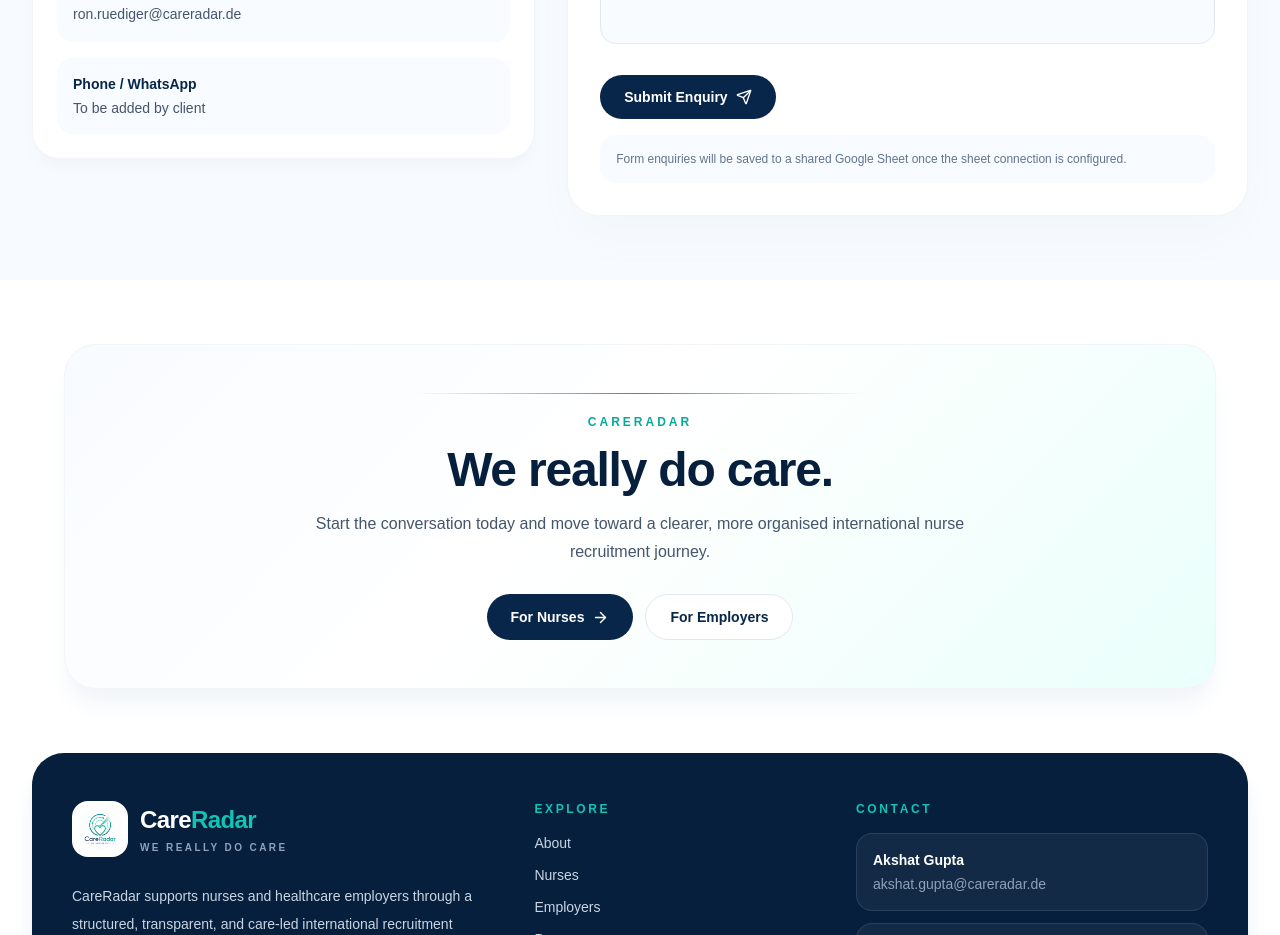
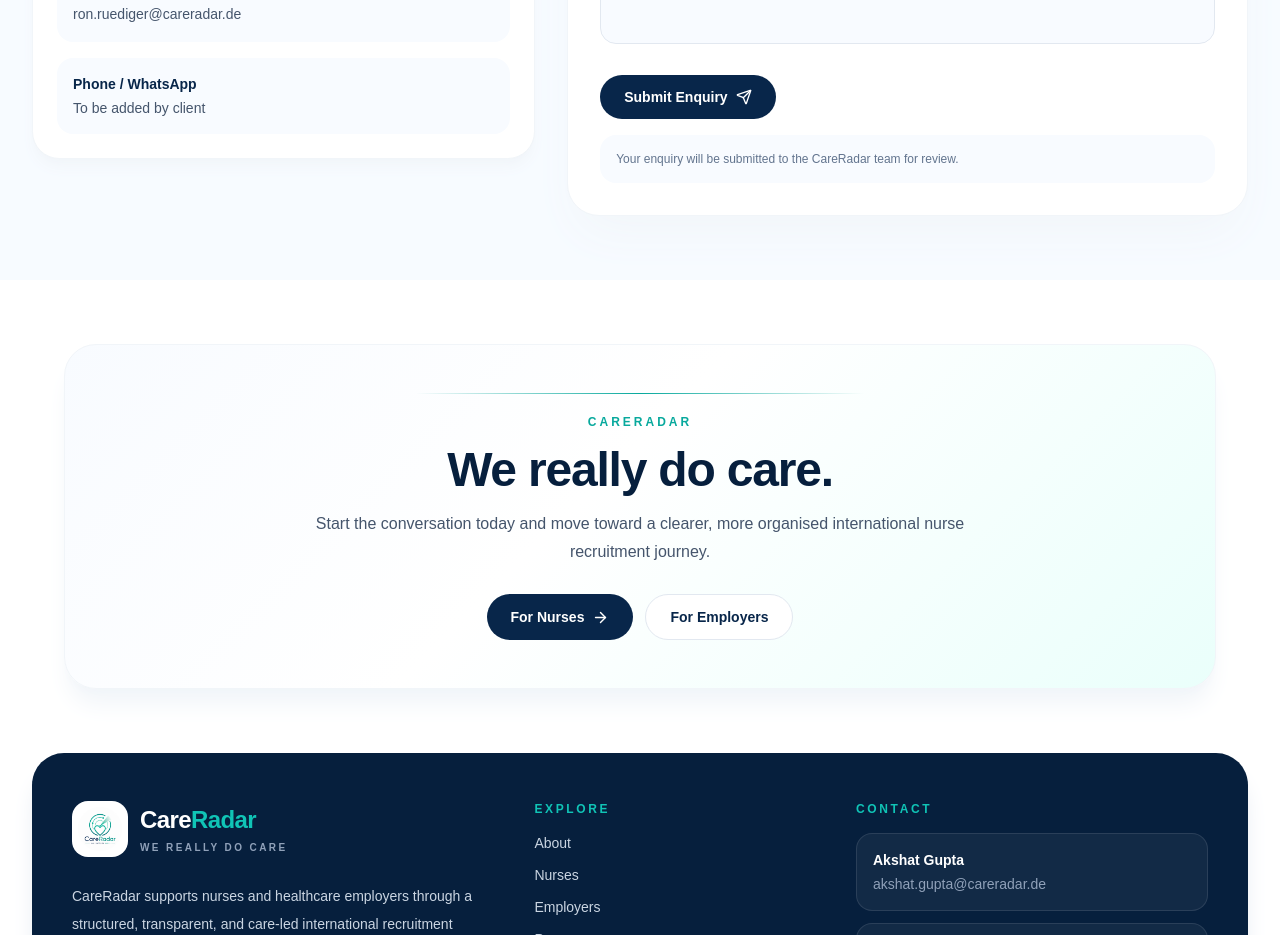
Before and after one commit to shubhampawarr/care-radar, a Next.js app: page /contact in a window 1280 px wide. Shown: the part 1760-2695 px from the top of the page. Built offline with nearby package versions, Linux system fonts and the light colour scheme.

Commit message:
contact form working

```diff
--- a/components/ContactPageClient.tsx
+++ b/components/ContactPageClient.tsx
@@ -423,8 +423,7 @@
             )}
 
             <p className="mt-4 rounded-2xl bg-[#f8fbff] px-4 py-3 text-xs leading-6 text-slate-500">
-              Form enquiries will be saved to a shared Google Sheet once the
-              sheet connection is configured.
+              Your enquiry will be submitted to the CareRadar team for review.
             </p>
           </form>
         </div>
```
